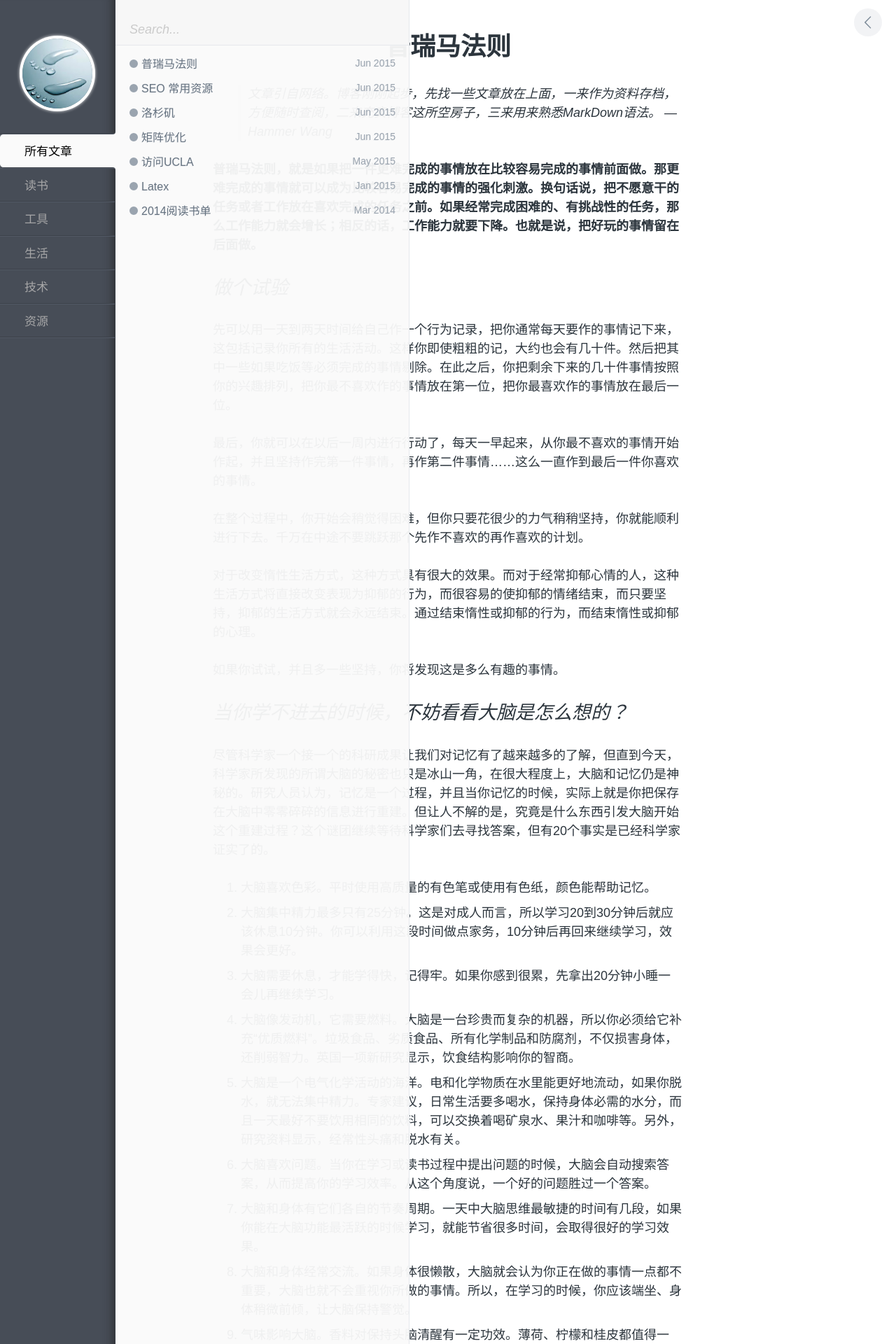
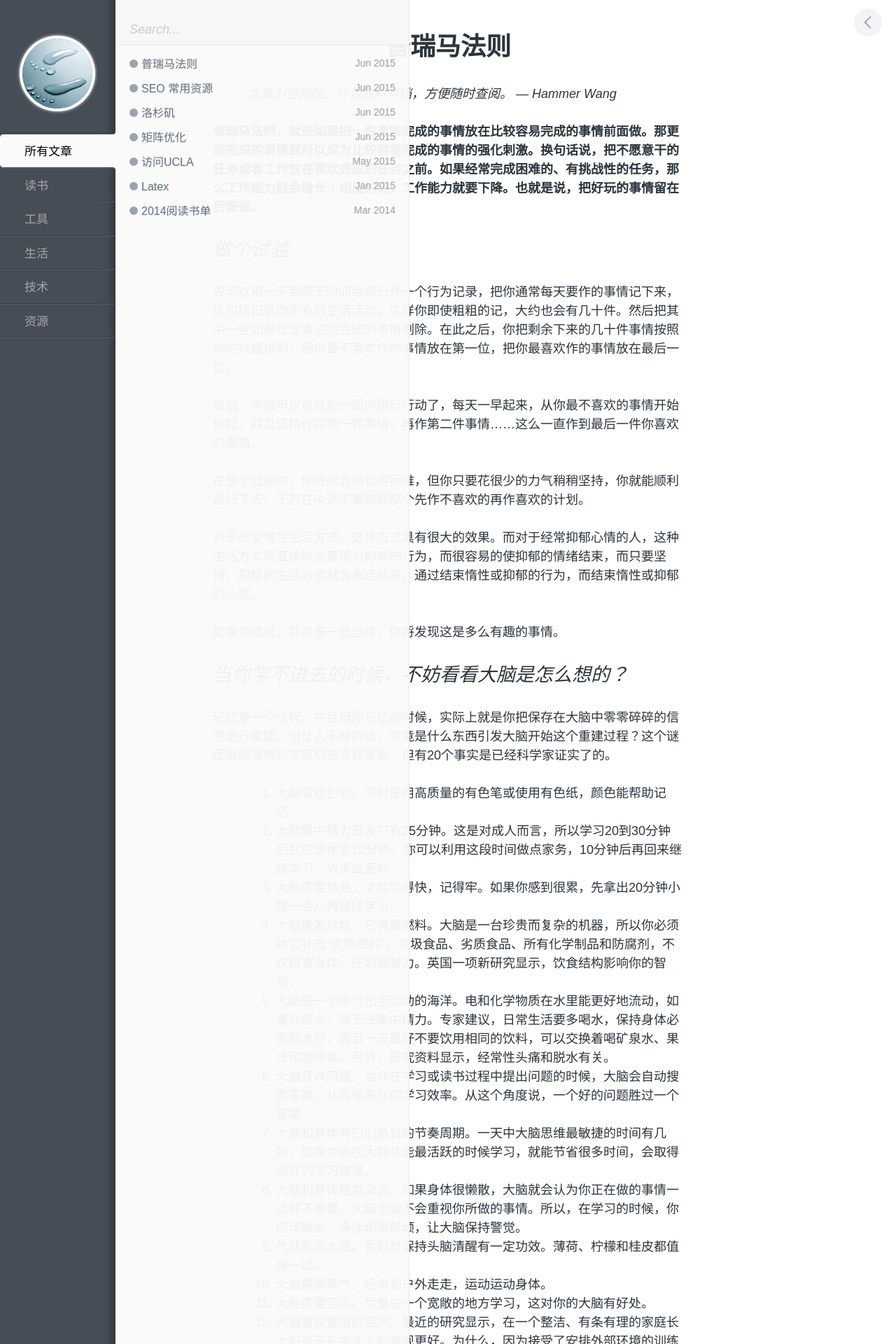
Before and after one commit to polyHong/polyHong.github.io, a Jekyll site: the page built from _posts/life/2015-06-30-Prema-honway-law.md, in a window 1280 px wide. Shown: the top 1920 px of the page at 70% size. Built offline with Jekyll 4.4.1, drawn with Linux system fonts in a browser that asks for light colours; Markdown is read by kramdown in place of the engine named in the settings.

Commit message:
revise post

```diff
--- a/_posts/life/2015-06-30-Prema-honway-law.md
+++ b/_posts/life/2015-06-30-Prema-honway-law.md
@@ -6,8 +6,8 @@ tags: 普瑞马法则
 keywords:
 ---
 
-> *文章引自网络。博客刚刚起步，先找一些文章放在上面，一来作为资料存档，方便随时查阅，二来充实博客这所空房子，三来用来熟悉MarkDown语法。
->    ---Hammer Wang*
+> *文章引自网络。作为资料存档，方便随时查阅。
+>    --- Hammer Wang*
 
 
 **普瑞马法则，就是如果把一件更难完成的事情放在比较容易完成的事情前面做。那更难完成的事情就可以成为比较容易完成的事情的强化刺激。换句话说，把不愿意干的任务或者工作放在喜欢完成的任务之前。如果经常完成困难的、有挑战性的任务，那么工作能力就会增长；相反的话，工作能力就要下降。也就是说，把好玩的事情留在后面做。**
@@ -26,45 +26,45 @@ keywords:
 
 ##*当你学不进去的时候，不妨看看大脑是怎么想的？*
 
-尽管科学家一个接一个的科研成果让我们对记忆有了越来越多的了解，但直到今天，科学家所发现的所谓大脑的秘密也只是冰山一角，在很大程度上，大脑和记忆仍是神秘的。研究人员认为，记忆是一个过程，并且当你记忆的时候，实际上就是你把保存在大脑中零零碎碎的信息进行重建。但让人不解的是，究竟是什么东西引发大脑开始这个重建过程？这个谜团继续等待科学家们去寻找答案，但有20个事实是已经科学家证实了的。
+记忆是一个过程，并且当你记忆的时候，实际上就是你把保存在大脑中零零碎碎的信息进行重建。但让人不解的是，究竟是什么东西引发大脑开始这个重建过程？这个谜团继续等待科学家们去寻找答案，但有20个事实是已经科学家证实了的。
 
-1. 大脑喜欢色彩。平时使用高质量的有色笔或使用有色纸，颜色能帮助记忆。
-
-2. 大脑集中精力最多只有25分钟。这是对成人而言，所以学习20到30分钟后就应该休息10分钟。你可以利用这段时间做点家务，10分钟后再回来继续学习，效果会更好。
-
-3. 大脑需要休息，才能学得快，记得牢。如果你感到很累，先拿出20分钟小睡一会儿再继续学习。
-
-4. 大脑像发动机，它需要燃料。大脑是一台珍贵而复杂的机器，所以你必须给它补充“优质燃料”。垃圾食品、劣质食品、所有化学制品和防腐剂，不仅损害身体，还削弱智力。英国一项新研究显示，饮食结构影响你的智商。
-
-5. 大脑是一个电气化学活动的海洋。电和化学物质在水里能更好地流动，如果你脱水，就无法集中精力。专家建议，日常生活要多喝水，保持身体必需的水分，而且一天最好不要饮用相同的饮料，可以交换着喝矿泉水、果汁和咖啡等。另外，研究资料显示，经常性头痛和脱水有关。
-
-6. 大脑喜欢问题。当你在学习或读书过程中提出问题的时候，大脑会自动搜索答案，从而提高你的学习效率。从这个角度说，一个好的问题胜过一个答案。
-
-7. 大脑和身体有它们各自的节奏周期。一天中大脑思维最敏捷的时间有几段，如果你能在大脑功能最活跃的时候学习，就能节省很多时间，会取得很好的学习效果。
-
-8. 大脑和身体经常交流。如果身体很懒散，大脑就会认为你正在做的事情一点都不重要，大脑也就不会重视你所做的事情。所以，在学习的时候，你应该端坐、身体稍微前倾，让大脑保持警觉。
-
-
-9. 气味影响大脑。香料对保持头脑清醒有一定功效。薄荷、柠檬和桂皮都值得一试。
-
-10. 大脑需要氧气。经常到户外走走，运动运动身体。
-
-11. 大脑需要空间。尽量在一个宽敞的地方学习，这对你的大脑有好处。
-
-12. 大脑喜欢整洁的空间。最近的研究显示，在一个整洁、有条有理的家庭长大的孩子在学业上的表现更好。为什么，因为接受了安排外部环境的训练后，大脑学会了组织内部知道的技巧，你的记忆力会更好。
-
-13. 压力影响记忆。当你受到压力时，体内就会产生皮质醇，它会杀死海马状突起里的脑细胞，而这种大脑侧面脑室壁上的隆起物在处理长期和短期记忆上起主要作用。因此，压力影响记忆。最好的方法就是锻炼。
-
-14. 大脑并不知道你不能做哪些事情，所以需要你告诉它。用自言自语的方式对大脑说话，但是不要提供消极信息，用积极的话代替它。
-
-15. 大脑如同肌肉。无论在哪个年龄段，大脑都是可以训练和加强的。毫无疑问，不要寻找任何借口。不要整天呆在家里无所事事，这只能使大脑老化的速度加快。专业运动员每天都要训练，才能有突出表现。所以你一定要“没事找事”，不要让大脑老闲着。
-
-16. 大脑需要重复。每一次回顾记忆间隔的时间越短，记忆的效果越好，因为多次看同一事物能加深印象，但只看一次却往往容易忘记。
-
-17. 大脑的理解速度比你的阅读速度快。用铅笔或手指辅助阅读吗？不，用眼睛。使用这种方法的时候，需要你的眼睛更快地移动。
-
-18. 大脑需要运动。站着办公效率更高。
-
-19. 大脑会归类，也会联系。如果你正在学习某种东西，不妨问问自己：它让我想起了什么？这样做能帮助你记忆，因为大脑能把你以前知道的知识和新知识联系起来。
-
-20. 大脑喜欢开玩笑。开心和学习效率成正比，心情越好，学到的知识就越多，所以，让自己快乐起来吧！！！
+> 1. 大脑喜欢色彩。平时使用高质量的有色笔或使用有色纸，颜色能帮助记忆。
+>
+> 2. 大脑集中精力最多只有25分钟。这是对成人而言，所以学习20到30分钟后就应该休息10分钟。你可以利用这段时间做点家务，10分钟后再回来继续学习，效果会更好。
+>
+> 3. 大脑需要休息，才能学得快，记得牢。如果你感到很累，先拿出20分钟小睡一会儿再继续学习。
+>
+> 4. 大脑像发动机，它需要燃料。大脑是一台珍贵而复杂的机器，所以你必须给它补充“优质燃料”。垃圾食品、劣质食品、所有化学制品和防腐剂，不仅损害身体，还削弱智力。英国一项新研究显示，饮食结构影响你的智商。
+>
+> 5. 大脑是一个电气化学活动的海洋。电和化学物质在水里能更好地流动，如果你脱水，就无法集中精力。专家建议，日常生活要多喝水，保持身体必需的水分，而且一天最好不要饮用相同的饮料，可以交换着喝矿泉水、果汁和咖啡等。另外，研究资料显示，经常性头痛和脱水有关。
+>
+> 6. 大脑喜欢问题。当你在学习或读书过程中提出问题的时候，大脑会自动搜索答案，从而提高你的学习效率。从这个角度说，一个好的问题胜过一个答案。
+>
+> 7. 大脑和身体有它们各自的节奏周期。一天中大脑思维最敏捷的时间有几段，如果你能在大脑功能最活跃的时候学习，就能节省很多时间，会取得很好的学习效果。
+>
+> 8. 大脑和身体经常交流。如果身体很懒散，大脑就会认为你正在做的事情一点都不重要，大脑也就不会重视你所做的事情。所以，在学习的时候，你应该端坐、身体稍微前倾，让大脑保持警觉。
+>
+>
+> 9. 气味影响大脑。香料对保持头脑清醒有一定功效。薄荷、柠檬和桂皮都值得一试。
+>
+> 10. 大脑需要氧气。经常到户外走走，运动运动身体。
+>
+> 11. 大脑需要空间。尽量在一个宽敞的地方学习，这对你的大脑有好处。
+>
+> 12. 大脑喜欢整洁的空间。最近的研究显示，在一个整洁、有条有理的家庭长大的孩子在学业上的表现更好。为什么，因为接受了安排外部环境的训练后，大脑学会了组织内部知道的技巧，你的记忆力会更好。
+>
+> 13. 压力影响记忆。当你受到压力时，体内就会产生皮质醇，它会杀死海马状突起里的脑细胞，而这种大脑侧面脑室壁上的隆起物在处理长期和短期记忆上起主要作用。因此，压力影响记忆。最好的方法就是锻炼。
+>
+> 14. 大脑并不知道你不能做哪些事情，所以需要你告诉它。用自言自语的方式对大脑说话，但是不要提供消极信息，用积极的话代替它。
+>
+> 15. 大脑如同肌肉。无论在哪个年龄段，大脑都是可以训练和加强的。毫无疑问，不要寻找任何借口。不要整天呆在家里无所事事，这只能使大脑老化的速度加快。专业运动员每天都要训练，才能有突出表现。所以你一定要“没事找事”，不要让大脑老闲着。
+>
+> 16. 大脑需要重复。每一次回顾记忆间隔的时间越短，记忆的效果越好，因为多次看同一事物能加深印象，但只看一次却往往容易忘记。
+>
+> 17. 大脑的理解速度比你的阅读速度快。用铅笔或手指辅助阅读吗？不，用眼睛。使用这种方法的时候，需要你的眼睛更快地移动。
+>
+> 18. 大脑需要运动。站着办公效率更高。
+>
+> 19. 大脑会归类，也会联系。如果你正在学习某种东西，不妨问问自己：它让我想起了什么？这样做能帮助你记忆，因为大脑能把你以前知道的知识和新知识联系起来。
+>
+> 20. 大脑喜欢开玩笑。开心和学习效率成正比，心情越好，学到的知识就越多，所以，让自己快乐起来吧！！！
```
